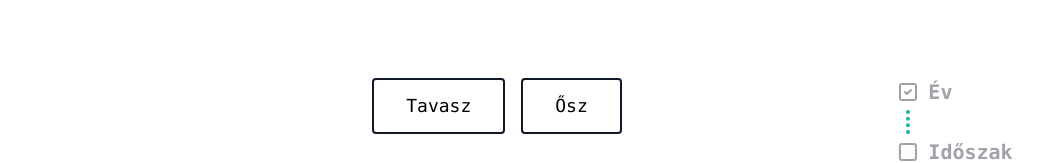
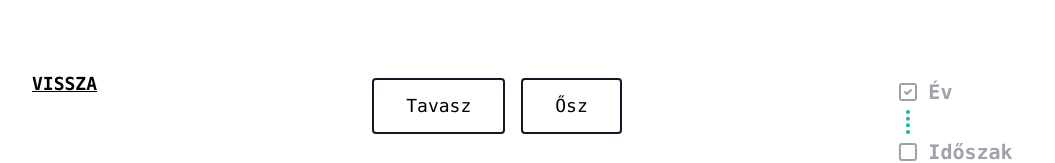
Before and after one commit to Tasztalos69/erettsegi-letolto, a React (Create React App) app: page / in a window 1280 px wide. Both pictures are taken after a click on the button "2005". Shown: the part 154-317 px from the top of the page, without its empty margins (143-1198 px from the left). Built offline with nearby package versions, Linux system fonts and the light colour scheme.

Commit message:
Back button

```diff
--- a/src/App.tsx
+++ b/src/App.tsx
@@ -1,3 +1,4 @@
+import { AnimatePresence, motion } from "framer-motion";
 import { useState } from "react";
 import Legend from "./Legend";
 import Picker from "./Picker";
@@ -11,6 +12,23 @@ const App = () => {
         Érettségi letöltő
       </h1>
       <div className="container relative w-3/5 mx-auto mt-20">
+        <AnimatePresence>
+          {stage > 0 && (
+            <motion.button
+              initial={{ opacity: 0 }}
+              animate={{ opacity: 1 }}
+              exit={{ opacity: 0 }}
+              transition={{ delay: 0, duration: 0.2 }}
+              whileHover={{
+                color: "rgb(45 212 191)",
+              }}
+              onClick={() => stage > 0 && setStage(stage - 1)}
+              className="absolute -left-4 top-0 -translate-x-full text-lg font-mono font-semibold uppercase underline"
+            >
+              Vissza
+            </motion.button>
+          )}
+        </AnimatePresence>
         <Picker stage={stage} setStage={setStage} />
         <Legend stage={stage} setStage={setStage} />
       </div>
```
